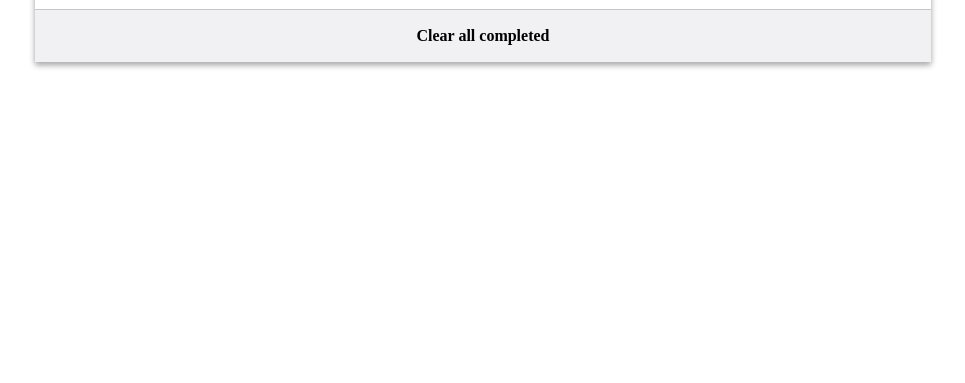
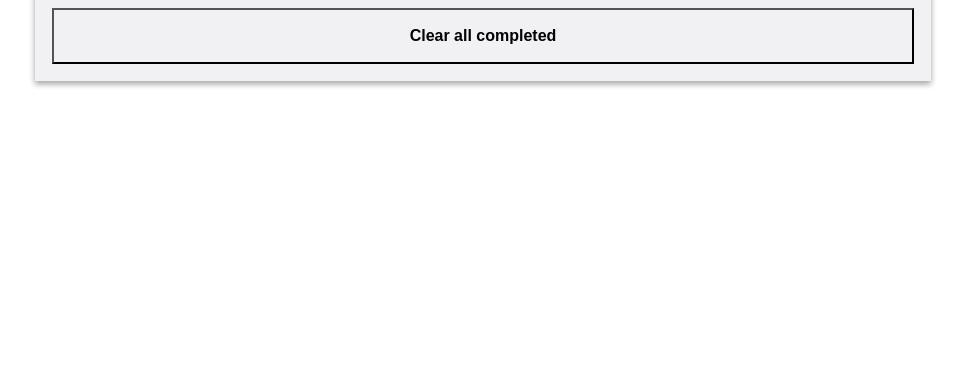
Before and after one commit to the-faizmohammad/Project-To-Do-List, a website built with webpack: page src/index.html in a window 1280 px wide. Shown: the part 417-800 px from the top of the page, without its empty margins (157-1122 px from the left). Built offline with nearby package versions, Linux system fonts and the light colour scheme.

Commit message:
update style.js

```diff
--- a/src/index.html
+++ b/src/index.html
@@ -19,7 +19,7 @@
         <ul id="do-list"></ul>
         <!-- clear all feature div -->
         <div class="clear-list">
-            <p class="clear-list-p">Clear all completed</p>
+            <button type="button" class="clear-completed-btn">Clear all completed</button>
         </div>
     </section>
 </body>
--- a/src/style.css
+++ b/src/style.css
@@ -143,7 +143,17 @@
   background: #f1f1f4;
 }
 
-.clear-list-p {
+.clear-completed-btn {
   font-size: medium;
   font-weight: bold;
+  display: flex;
+  width: 100%;
+  padding: 17px;
+  justify-content: center;
+  background: #f1f1f4;
 }
+
+.clear-completed-btn:hover {
+  background-color: tomato;
+  color: #fff;
+}
```
Also changed, not shown: dist/main.js.
